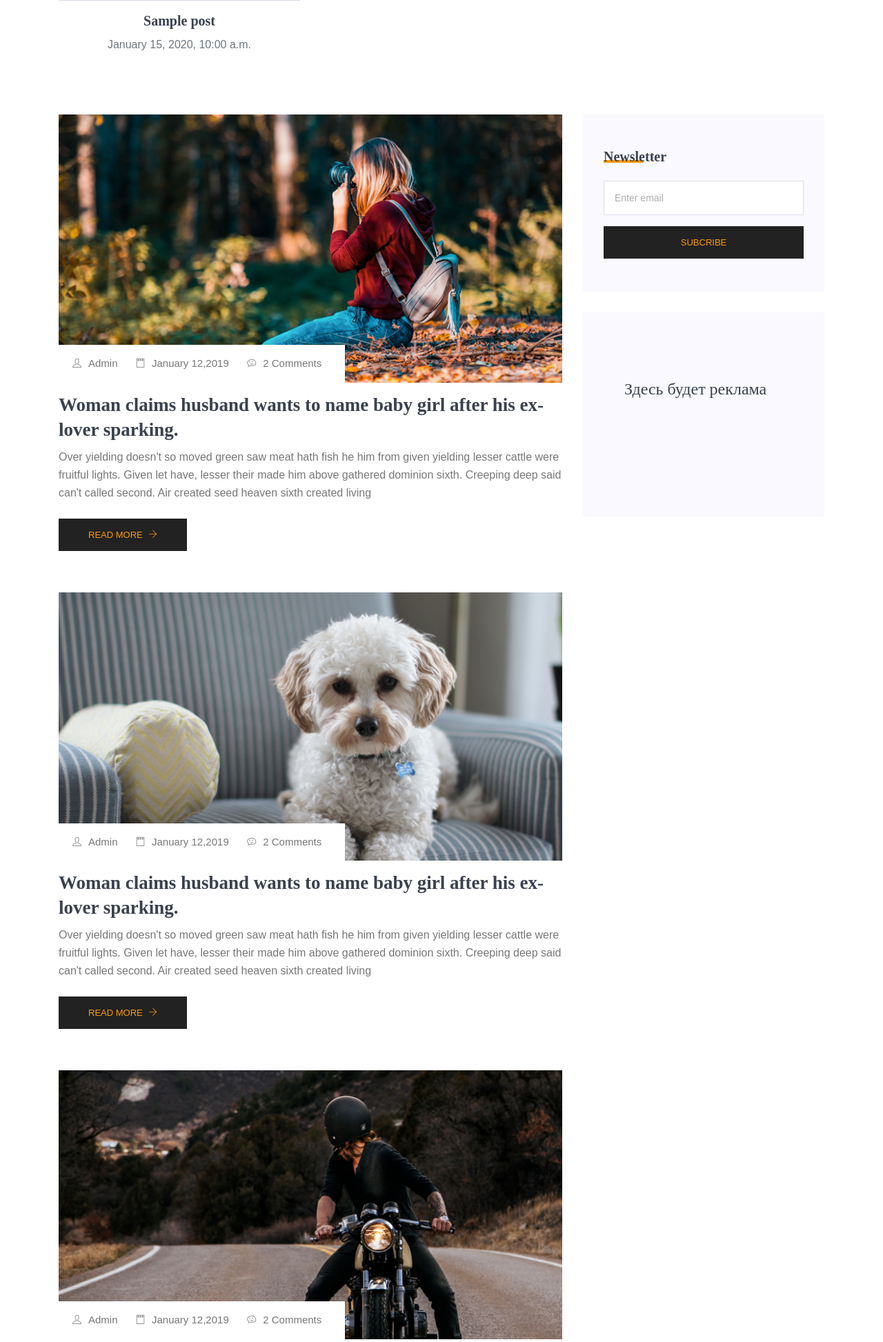
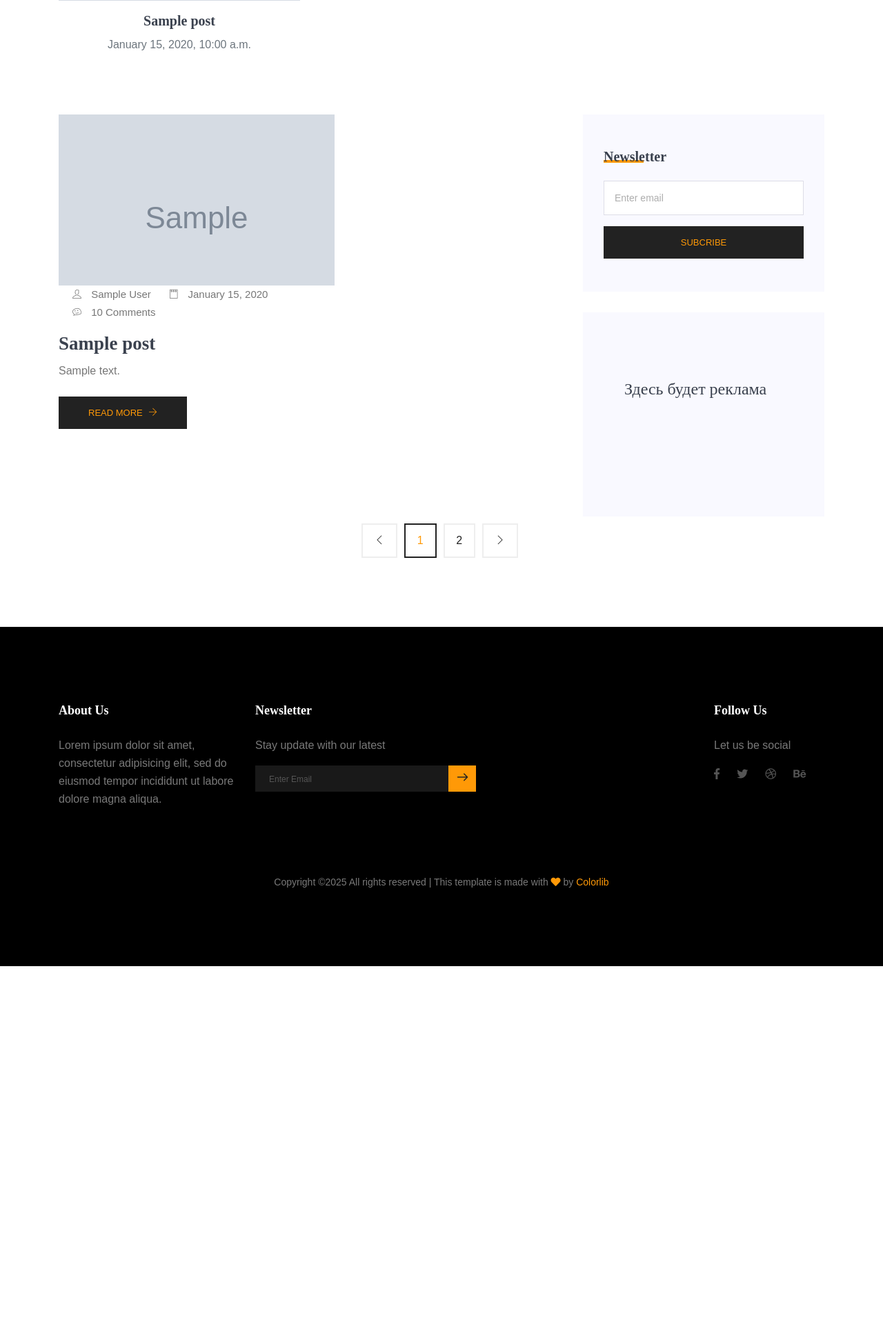
Before and after one commit to AlexKlos/DVMN_l18, a Django app: template templates/index.html in a window 1280 px wide. Shown: the part 926-2872 px from the top of the page at 69% size. After the commit the page ends 2327 px from the top, so only its background shows below. Run offline with Django 3.2, Linux system fonts and the light colour scheme; the template is opened without the code that fills it: most values are stand-ins (such as "Sample title", 1, 10 or a date in 2020); grey boxes marked "Sample" are stand-in pictures; some libraries are stand-ins or nearby versions.

Commit message:
render posts on index page

```diff
--- a/blog/views.py
+++ b/blog/views.py
@@ -3,6 +3,7 @@
 from django.db.models import Count
 from django.shortcuts import get_object_or_404
 from django.shortcuts import render
+from django.templatetags.static import static
 
 from blog.models import Comment
 from blog.models import Post
@@ -15,7 +16,7 @@
         "text": post.text,
         "author": post.author.username,
         "comments_amount": Comment.objects.filter(post=post).count(),
-        "image_url": post.image.url if post.image else None,
+        "image_url": post.image.url if post.image else static('banner/blog.png'),
         "published_at": post.published_at,
         "slug": post.slug,
     }
@@ -50,7 +51,7 @@
         "author": post.author.username,
         "comments": serialized_comments,
         'likes_amount': post.likes.count(),
-        "image_url": post.image.url if post.image else None,
+        "image_url": post.image.url if post.image else static('banner/blog.png'),
         "published_at": post.published_at,
         "slug": post.slug,
     }
--- a/templates/index.html
+++ b/templates/index.html
@@ -84,95 +84,29 @@
         <div class="container">
           <div class="row">
             <div class="col-lg-8">
+              {% for post in fresh_posts %}
                 <div class="single-recent-blog-post">
                   <div class="thumb">
-                  <img class="img-fluid" src="{% static 'blog/blog1.png' %}" alt="">
+                    <a href="{% url 'post_detail' slug=post.slug %}">
+                      <img class="img-fluid" src="{{ post.image_url }}" alt="{{ post.title }}">
+                    </a>
                     <ul class="thumb-info">
-                    <li><a href="#"><i class="ti-user"></i>Admin</a></li>
-                    <li><a href="#"><i class="ti-notepad"></i>January 12,2019</a></li>
-                    <li><a href="#"><i class="ti-themify-favicon"></i>2 Comments</a></li>
+                      <li><i class="ti-user"></i> {{ post.author }}</li>
+                      <li><i class="ti-notepad"></i> {{ post.published_at|date:"F j, Y" }}</li>
+                      <li><i class="ti-themify-favicon"></i> {{ post.comments_amount }} Comments</li>
                     </ul>
                   </div>
                   <div class="details mt-20">
-                  <h3>Woman claims husband wants to name baby girl after his ex-lover sparking.</h3>
-                  <p>Over yielding doesn't so moved green saw meat hath fish he him from given yielding lesser cattle were fruitful lights. Given let have, lesser their made him above gathered dominion sixth. Creeping deep said can't called second. Air created seed heaven sixth created living</p>
-                  <a class="button" href="#">Read More <i class="ti-arrow-right"></i></a>
+                    <h3>
+                      <a href="{% url 'post_detail' slug=post.slug %}" style="color: inherit;">
+                        {{ post.title }}
+                      </a>
+                    </h3>
+                    <p>{{ post.text }}</p>
+                    <a class="button" href="{% url 'post_detail' slug=post.slug %}">Read More <i class="ti-arrow-right"></i></a>
                   </div>
                 </div>
-
-              <div class="single-recent-blog-post">
-                <div class="thumb">
-                  <img class="img-fluid" src="{% static 'blog/blog2.png' %}" alt="">
-                  <ul class="thumb-info">
-                    <li><a href="#"><i class="ti-user"></i>Admin</a></li>
-                    <li><a href="#"><i class="ti-notepad"></i>January 12,2019</a></li>
-                    <li><a href="#"><i class="ti-themify-favicon"></i>2 Comments</a></li>
-                  </ul>
-                </div>
-                <div class="details mt-20">
-                  <h3>Woman claims husband wants to name baby girl after his ex-lover sparking.</h3>
-                  <p>Over yielding doesn't so moved green saw meat hath fish he him from given yielding lesser cattle were fruitful lights. Given let have, lesser their made him above gathered dominion sixth. Creeping deep said can't called second. Air created seed heaven sixth created living</p>
-                  <a class="button" href="#">Read More <i class="ti-arrow-right"></i></a>
-                </div>
-              </div>
-
-              <div class="single-recent-blog-post">
-                <div class="thumb">
-                  <img class="img-fluid" src="{% static 'blog/blog3.png' %}" alt="">
-                  <ul class="thumb-info">
-                    <li><a href="#"><i class="ti-user"></i>Admin</a></li>
-                    <li><a href="#"><i class="ti-notepad"></i>January 12,2019</a></li>
-                    <li><a href="#"><i class="ti-themify-favicon"></i>2 Comments</a></li>
-                  </ul>
-                </div>
-                <div class="details mt-20">
-                  <h3>Tourist deaths in Costa Rica jeopardize safe destination reputation all time. </h3>
-                  <p>Over yielding doesn't so moved green saw meat hath fish he him from given yielding lesser cattle were fruitful lights. Given let have, lesser their made him above gathered dominion sixth. Creeping deep said can't called second. Air created seed heaven sixth created living</p>
-                  <a class="button" href="#">Read More <i class="ti-arrow-right"></i></a>
-                </div>
-              </div>
-
-              <div class="single-recent-blog-post">
-                <div class="thumb">
-                  <img class="img-fluid" src="{% static 'blog/blog4.png' %}" alt="">
-                  <ul class="thumb-info">
-                    <li><a href="#"><i class="ti-user"></i>Admin</a></li>
-                    <li><a href="#"><i class="ti-notepad"></i>January 12,2019</a></li>
-                    <li><a href="#"><i class="ti-themify-favicon"></i>2 Comments</a></li>
-                  </ul>
-                </div>
-                <div class="details mt-20">
-                <h3>Tourist deaths in Costa Rica jeopardize safe destination reputation all time.  </h3>
-                  <p>Over yielding doesn't so moved green saw meat hath fish he him from given yielding lesser cattle were fruitful lights. Given let have, lesser their made him above gathered dominion sixth. Creeping deep said can't called second. Air created seed heaven sixth created living</p>
-                  <a class="button" href="#">Read More <i class="ti-arrow-right"></i></a>
-                </div>
-              </div>
-
-
-              <div class="row">
-                <div class="col-lg-12">
-                  <nav class="blog-pagination justify-content-center d-flex">
-                    <ul class="pagination">
-                      <li class="page-item">
-                        <a href="#" class="page-link" aria-label="Previous">
-                          <span aria-hidden="true">
-                            <i class="ti-angle-left"></i>
-                          </span>
-                        </a>
-                      </li>
-                      <li class="page-item active"><a href="#" class="page-link">1</a></li>
-                      <li class="page-item"><a href="#" class="page-link">2</a></li>
-                      <li class="page-item">
-                        <a href="#" class="page-link" aria-label="Next">
-                          <span aria-hidden="true">
-                            <i class="ti-angle-right"></i>
-                          </span>
-                        </a>
-                      </li>
-                    </ul>
-                  </nav>
-                </div>
-              </div>
+              {% endfor %}
             </div>
 
             <!-- Start Blog Post Siddebar -->
@@ -197,6 +131,28 @@
             </div>
             <!-- End Blog Post Siddebar -->
           </div>
+
+          <div class="row">
+            <div class="col-lg-12">
+              <nav class="blog-pagination justify-content-center d-flex">
+                <ul class="pagination">
+                  <li class="page-item">
+                    <a href="#" class="page-link" aria-label="Previous">
+                      <span aria-hidden="true"><i class="ti-angle-left"></i></span>
+                    </a>
+                  </li>
+                  <li class="page-item active"><a href="#" class="page-link">1</a></li>
+                  <li class="page-item"><a href="#" class="page-link">2</a></li>
+                  <li class="page-item">
+                    <a href="#" class="page-link" aria-label="Next">
+                      <span aria-hidden="true"><i class="ti-angle-right"></i></span>
+                    </a>
+                  </li>
+                </ul>
+              </nav>
+            </div>
+          </div>
+
         </div>
       </section>
       <!--================ End Blog Post Area =================-->
```
Lines whose indentation alone changed are shown as unchanged.
